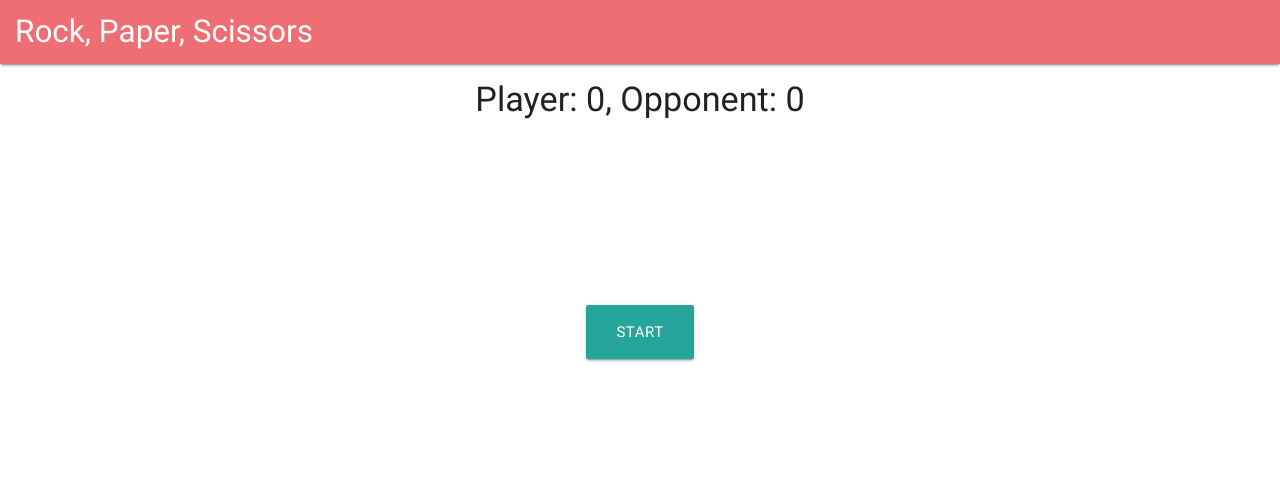
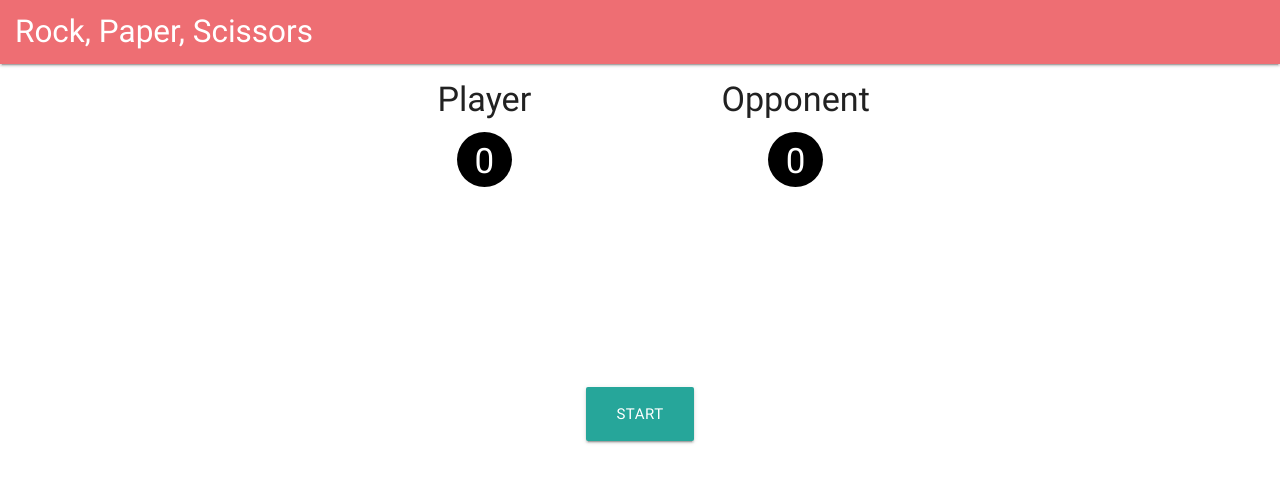
Before and after one commit to DaveWM/ovo-test, an Angular app: page / in a window 1280 px wide. Shown: the top 482 px of the page. Built offline with nearby package versions, Linux system fonts and the light colour scheme.

Commit message:
added scoreboard component

```diff
--- a/src/app/app.component.html
+++ b/src/app/app.component.html
@@ -4,8 +4,8 @@
      <a href="#" class="brand-logo">Rock, Paper, Scissors</a>
    </div>
   </nav>
-  <div class="container">
-    <h4 class="center-align">Player: {{state.score.player}}, Opponent: {{state.score.opponent}}</h4>
+  <div class="container center-align">
+    <scoreboard class="center-align" [score]="state.score"></scoreboard>
     <div class="center-align game-container" [ngSwitch]="state.gameState">
       <button *ngSwitchCase="GameState.Waiting" class="btn btn-large" (click)="start()">Start</button>
       <counter *ngSwitchCase="GameState.Countdown" [value]="state.countdownTimer"></counter>
--- a/src/app/app.component.scss
+++ b/src/app/app.component.scss
@@ -8,3 +8,7 @@
 nav {
   padding-left: 15px;
 }
+
+scoreboard {
+  max-width: 600px;
+}
--- a/src/app/app.module.ts
+++ b/src/app/app.module.ts
@@ -6,12 +6,14 @@ import { HttpModule } from '@angular/http';
 import { AppComponent } from './app.component';
 import { RPSLogoComponent } from './rps-logo/rps-logo.component';
 import { CounterComponent } from './counter/counter.component';
+import { ScoreboardComponent } from './scoreboard/scoreboard.component';
 
 @NgModule({
   declarations: [
     AppComponent,
     RPSLogoComponent,
-    CounterComponent
+    CounterComponent,
+    ScoreboardComponent
   ],
   imports: [
     BrowserModule,
--- /dev/null
+++ b/src/app/scoreboard/scoreboard.component.html
@@ -0,0 +1,12 @@
+<div>
+  <div class="row">
+      <div class="col s6">
+        <h4>Player</h4>
+        <span class="score">{{score.player}}</span>
+      </div>
+      <div class="col s6">
+        <h4>Opponent</h4>
+        <span class="score">{{score.opponent}}</span>
+      </div>
+  </div>
+</div>
--- /dev/null
+++ b/src/app/scoreboard/scoreboard.component.scss
@@ -0,0 +1,15 @@
+.score {
+  border-radius: 50%;
+  background-color: black;
+  color: white;
+  font-size: 35px;
+  width: 55px;
+  height: 55px;
+  display: inline-block;
+  padding: 4px;
+}
+
+:host {
+  display: inline-block;
+  width: 100%;
+}
--- /dev/null
+++ b/src/app/scoreboard/scoreboard.component.ts
@@ -0,0 +1,11 @@
+import { Component, OnInit, Input } from '@angular/core';
+
+@Component({
+  selector: 'scoreboard',
+  templateUrl: './scoreboard.component.html',
+  styleUrls: ['./scoreboard.component.scss']
+})
+export class ScoreboardComponent {
+  @Input()
+  score;
+}
```
Also changed, not shown: 1 other file (tests, documents, lock files or other folders).
